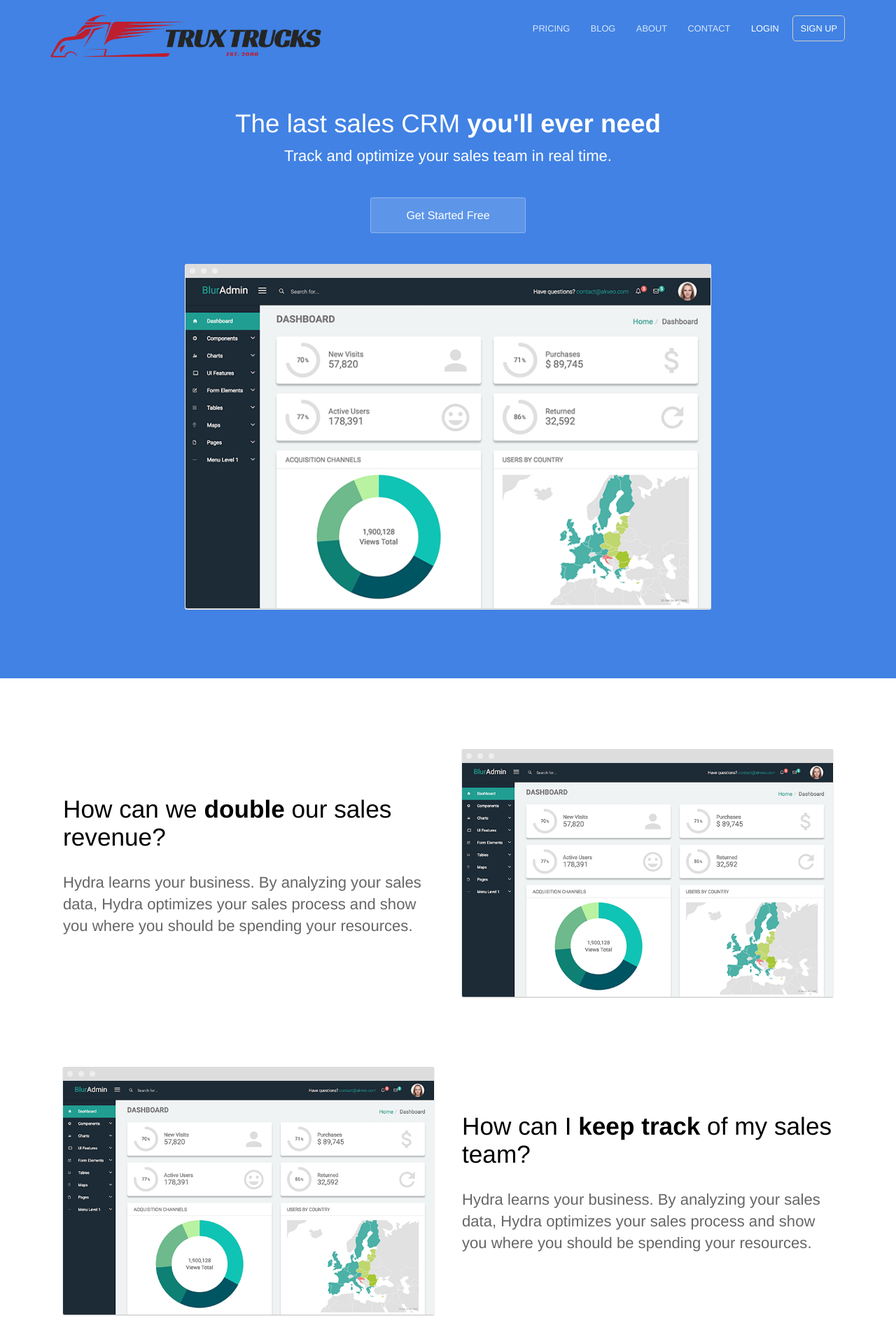
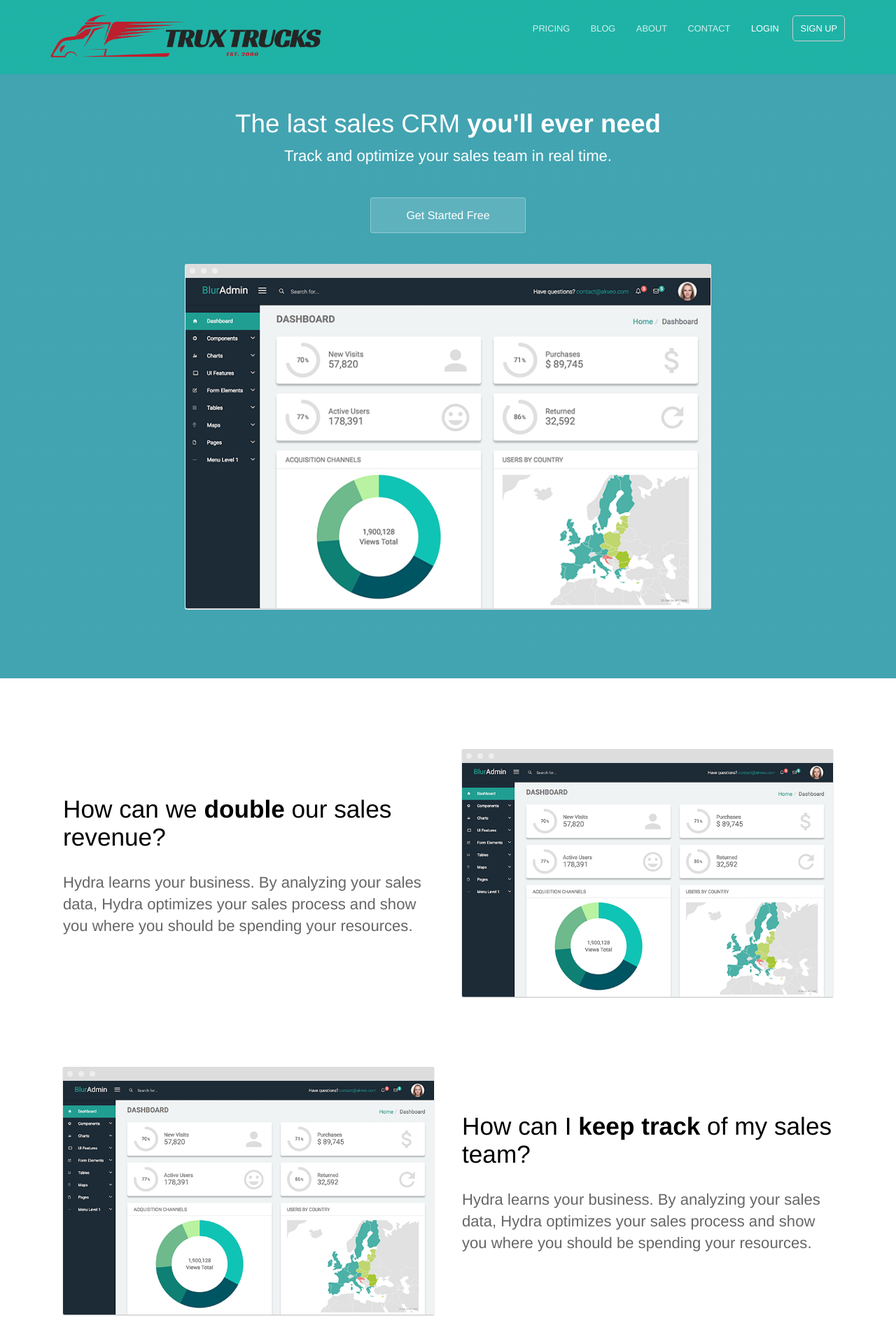
Before and after one commit to agnetatrux/TruxTrucks, a Jekyll site: the page built from index.html, in a window 1280 px wide. Shown: the top 1920 px of the page at 70% size. Built offline with Jekyll 4.4.1, drawn with Linux system fonts in a browser that asks for light colours.

Commit message:
Update variables.scss

```diff
--- a/_sass/variables.scss
+++ b/_sass/variables.scss
@@ -1,5 +1,5 @@
-$brand-color: #4182e4;
-$secondary-brand-color: #4182e4;
+$brand-color: #1ebeafb8;
+$secondary-brand-color: #1ebeafb8;
 $middle-gradient-color: mix($brand-color, $secondary-brand-color, 95%);
 
 // Breakpoints
```
